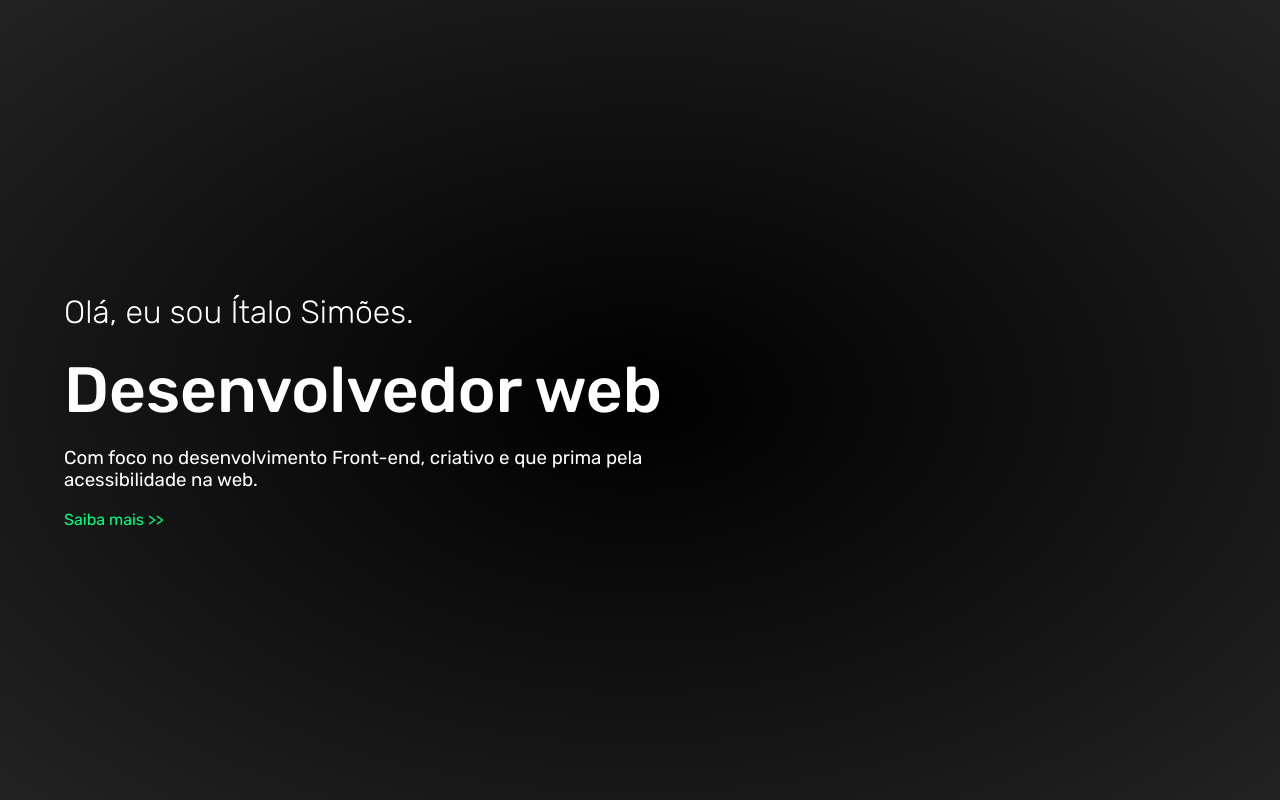
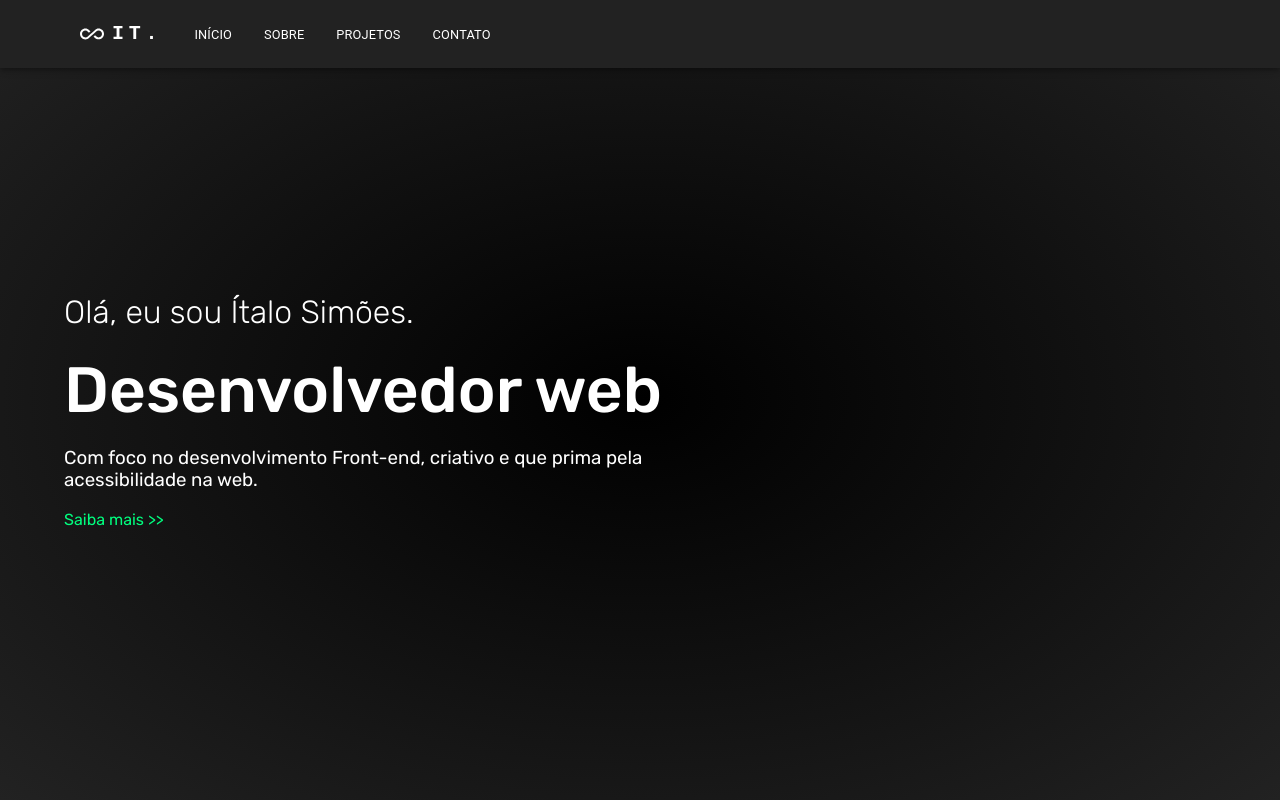
Before and after one commit to itsimoes/portfolio-site, a React (Create React App) app: page / in a window 1280 px wide. Built offline with nearby package versions, Linux system fonts and the light colour scheme.

Commit message:
Navbar component finalizado e estilizado, links funcionais

```diff
--- a/package.json
+++ b/package.json
@@ -6,7 +6,8 @@
     "@emotion/react": "^11.10.5",
     "@emotion/styled": "^11.10.5",
     "@formspree/react": "^2.4.1",
-    "@mui/material": "^5.11.4",
+    "@mui/icons-material": "^5.11.0",
+    "@mui/material": "^5.11.7",
     "@testing-library/jest-dom": "^5.16.5",
     "@testing-library/react": "^13.4.0",
     "@testing-library/user-event": "^13.5.0",
--- a/src/App.js
+++ b/src/App.js
@@ -1,26 +1,27 @@
-import './App.css';
-import React from 'react';
+import "./App.css";
+import React from "react";
 import { BrowserRouter as Router } from "react-router-dom";
 import { Routes, Route } from "react-router-dom";
-import Home from './components/Home/Home';
-import About from './components/About/About';
-import Projetos from './components/Projetos/Projetos'
-import Contact from './components/Contact/Contact';
-
+import Home from "./components/Home/Home";
+import About from "./components/About/About";
+import Projetos from "./components/Projetos/Projetos";
+import Contact from "./components/Contact/Contact";
+import Navbar from "./components/Navbar/Navbar";
 
 function App() {
   return (
+    <>
       <Router>
+        <Navbar />
         <Routes>
           <Route path="/" element={<Home />} />
           <Route path="/sobre" element={<About />} />
           <Route path="/projetos" element={<Projetos />} />
           <Route path="/contato" element={<Contact />} />
-
         </Routes>
-
       </Router>
-  )
+    </>
+  );
 }
 
 export default App;
--- /dev/null
+++ b/src/components/Navbar/Navbar.jsx
@@ -0,0 +1,182 @@
+import * as React from "react";
+import AppBar from "@mui/material/AppBar";
+import Box from "@mui/material/Box";
+import Toolbar from "@mui/material/Toolbar";
+import IconButton from "@mui/material/IconButton";
+import Typography from "@mui/material/Typography";
+import Menu from "@mui/material/Menu";
+import MenuIcon from "@mui/icons-material/Menu";
+import Container from "@mui/material/Container";
+import MenuItem from "@mui/material/MenuItem";
+import { AllInclusive } from "@mui/icons-material";
+import { Link } from "react-router-dom";
+import "./style.css";
+
+const Navbar = () => {
+  const [anchorElNav, setAnchorElNav] = React.useState(null);
+
+  const handleOpenNavMenu = (event) => {
+    setAnchorElNav(event.currentTarget);
+  };
+
+  const handleCloseNavMenu = () => {
+    setAnchorElNav(null);
+  };
+
+  return (
+    <AppBar sx={{ background: "#222" }} className="appbar">
+      <Container>
+        <Toolbar disableGutters>
+          <Link
+            to="/"
+            style={{
+              textDecoration: "none",
+              color: "inherit",
+              display: "flex",
+            }}
+          >
+            <MenuItem>
+              <AllInclusive
+                sx={{
+                  display: { xs: "none", md: "flex" },
+                  mr: 1,
+                }}
+              />
+              <Typography
+                variant="h6"
+                noWrap
+                sx={{
+                  display: { xs: "none", md: "flex" },
+                  fontFamily: "monospace",
+                  fontWeight: 700,
+                  letterSpacing: ".3rem",
+                  color: "inherit",
+                  textDecoration: "none",
+                }}
+              >
+                IT.
+              </Typography>
+            </MenuItem>
+          </Link>
+
+          <Box sx={{ flexGrow: 1, display: { xs: "flex", md: "none" } }}>
+            <IconButton
+              size="large"
+              aria-label="account of current user"
+              aria-controls="menu-appbar"
+              aria-haspopup="true"
+              onClick={handleOpenNavMenu}
+              color="inherit"
+            >
+              <MenuIcon />
+            </IconButton>
+            <Menu
+              id="menu-appbar"
+              anchorEl={anchorElNav}
+              anchorOrigin={{
+                vertical: "bottom",
+                horizontal: "left",
+              }}
+              keepMounted
+              transformOrigin={{
+                vertical: "top",
+                horizontal: "left",
+              }}
+              open={Boolean(anchorElNav)}
+              onClose={handleCloseNavMenu}
+              sx={{
+                display: { xs: "block", md: "none" },
+              }}
+            >
+              <MenuItem>
+                <Typography>
+                  <Link to="/">Início</Link>
+                </Typography>
+              </MenuItem>
+              <MenuItem>
+                <Typography>
+                  <Link to="/sobre">Sobre</Link>
+                </Typography>
+              </MenuItem>
+              <MenuItem>
+                <Typography>
+                  <Link to="/projetos">Projetos</Link>
+                </Typography>
+              </MenuItem>
+              <MenuItem>
+                <Typography>
+                  <Link to="/contato">Contato</Link>
+                </Typography>
+              </MenuItem>
+            </Menu>
+          </Box>
+          <Link
+            to="/"
+            sx={{
+              mr: 2,
+              display: { xs: "flex", md: "none" },
+              flexGrow: 1,
+              fontFamily: "monospace",
+              fontWeight: 700,
+              letterSpacing: ".3rem",
+              color: "inherit",
+              textDecoration: "none",
+              background: "#222",
+            }}
+          >
+            <AllInclusive sx={{ display: { xs: "flex", md: "none" }, mr: 1 }} />
+            <Typography
+              variant="h5"
+              noWrap
+              sx={{
+                mr: 2,
+                display: { xs: "flex", md: "none" },
+                flexGrow: 1,
+                fontFamily: "monospace",
+                fontWeight: 700,
+                letterSpacing: ".3rem",
+                color: "inherit",
+                textDecoration: "none",
+                background: "#222",
+              }}
+            >
+              IT.
+            </Typography>
+          </Link>
+          <Box sx={{ flexGrow: 1, display: { xs: "none", md: "flex" } }}>
+            <MenuItem sx={{ my: 2, color: "white", display: "block" }}>
+              <Typography>
+                <Link to="/" className="link">
+                  Início
+                </Link>
+              </Typography>
+            </MenuItem>
+            <MenuItem sx={{ my: 2, color: "white", display: "block" }}>
+              <Typography>
+                <Link to="/sobre" className="link">
+                  Sobre
+                </Link>
+              </Typography>
+            </MenuItem>
+            <MenuItem sx={{ my: 2, color: "white", display: "block" }}>
+              <Typography>
+                <Link to="/projetos" className="link">
+                  Projetos
+                </Link>
+              </Typography>
+            </MenuItem>
+            <MenuItem sx={{ my: 2, color: "white", display: "block" }}>
+              <Typography>
+                <Link to="/contato" className="link">
+                  Contato
+                </Link>
+              </Typography>
+            </MenuItem>
+          </Box>
+        </Toolbar>
+      </Container>
+    </AppBar>
+  );
+};
+
+export default Navbar;
--- /dev/null
+++ b/src/components/Navbar/style.css
@@ -0,0 +1,12 @@
+.appbar {
+    position: fixed;
+    z-index: 99;
+    top: 0;
+}
+
+.link {
+    text-decoration: none;
+    text-transform: uppercase;
+    color: white;
+    font-size: 0.8em;
+}
```
Also changed, not shown: 1 other file (tests, documents, lock files or other folders). Lines whose indentation alone changed are shown as unchanged.
